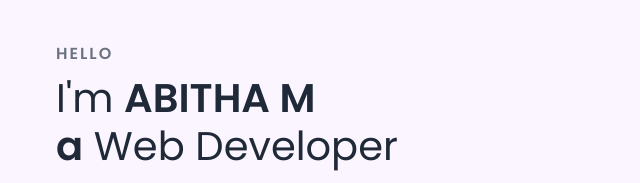
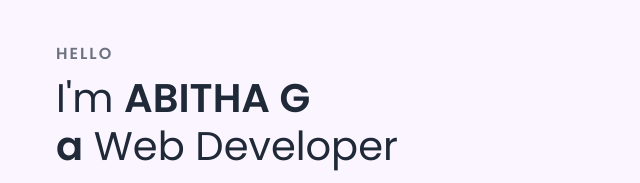
Before and after one commit to jeeva29m/abitha, a plain HTML site: page index.html in a window 1280 px wide. Shown: the part 184-367 px from the top of the page, 0-640 px from the left. Drawn offline with nearby package versions, Linux system fonts and the light colour scheme; files whose address does not match are found by name.

Commit message:
Update index.html

```diff
--- a/index.html
+++ b/index.html
@@ -33,7 +33,7 @@
         <div class="content">
           <p class="subtitle">HELLO</p>
           <h1 class="title">
-            I'm <span>ABITHA M<br />a</span> Web Developer
+            I'm <span>ABITHA G<br />a</span> Web Developer
           </h1>
           <p class="description">
             Welcome to my web developer portfolio! I'm ABITHA, a skilled and
```
